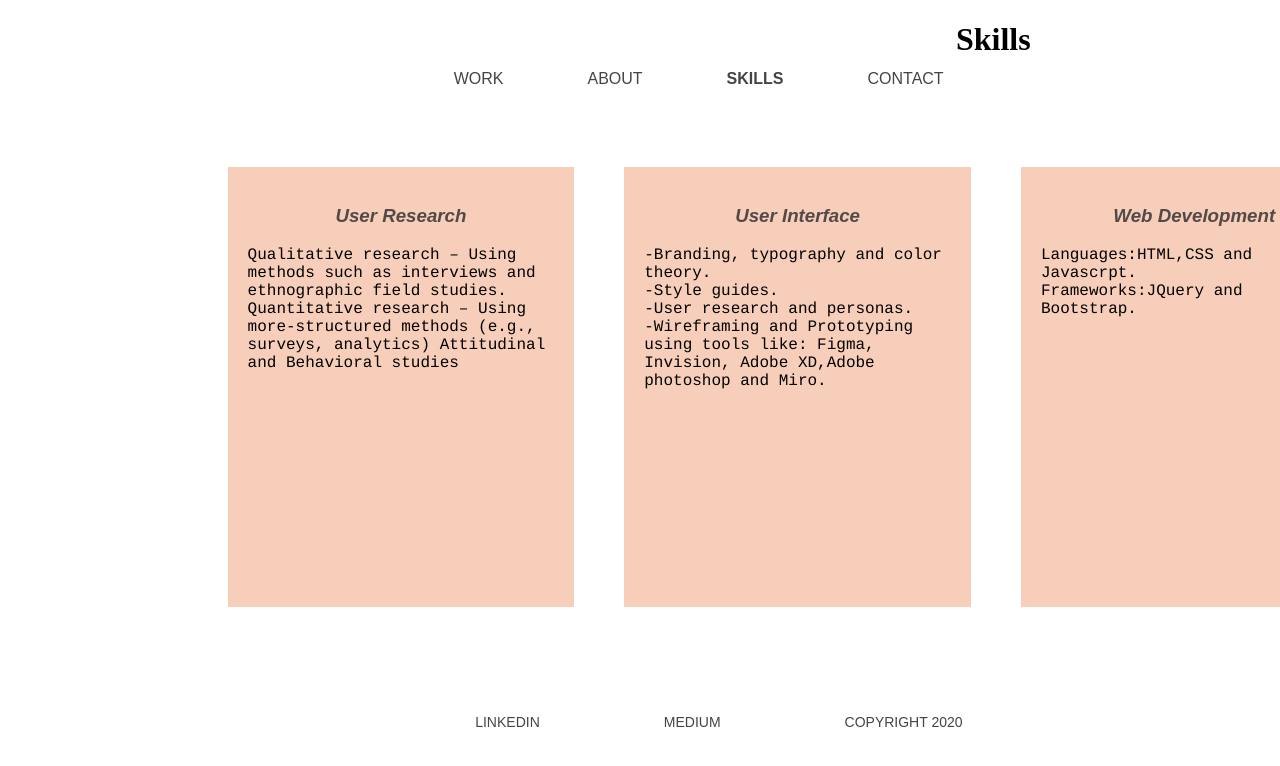
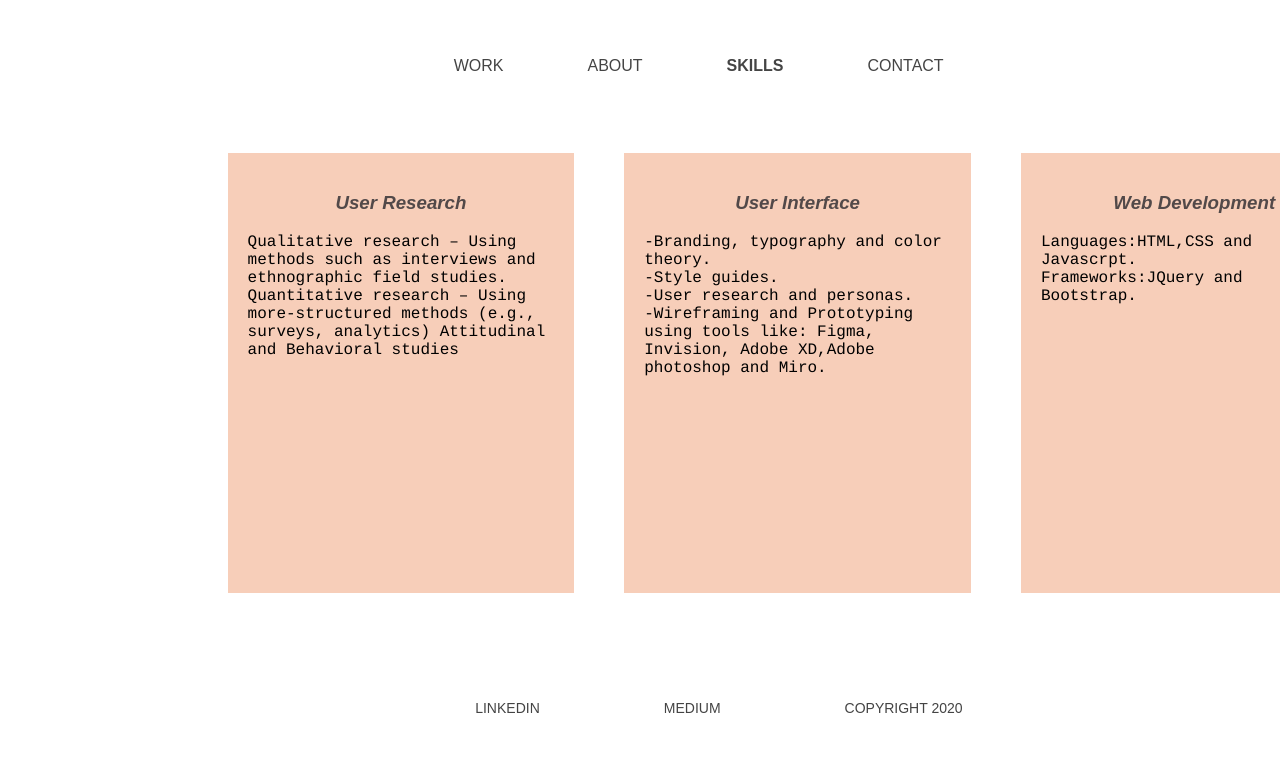
Before and after one commit to neha37-arch/UX_UI_HW_18, a plain HTML site: page index.html in a window 1280 px wide. Shown: the top 766 px of the page. Drawn offline with Linux system fonts and the light colour scheme.

Commit message:
Update index.html

```diff
--- a/index.html
+++ b/index.html
@@ -20,7 +20,7 @@
                 <LI><a href= "#">CONTACT</a></LI>
         </ul>
         </nav>
-    <div class="heading"> <h1>Skills</h1></div>
+
     <div class="container">
         <div class="box">
 
```
